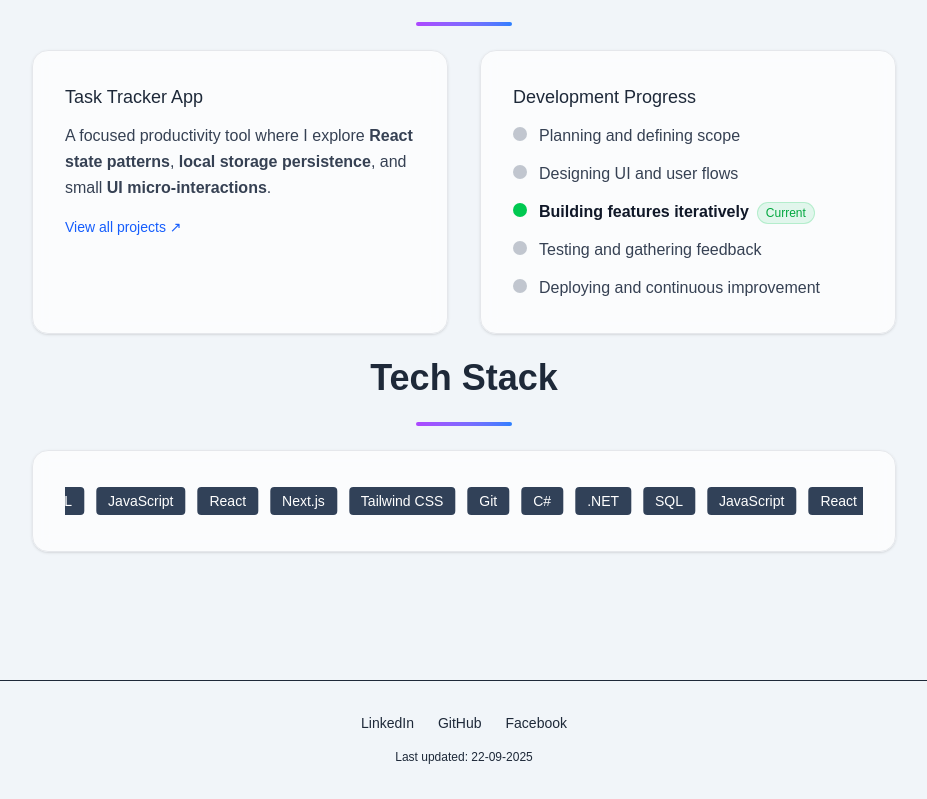
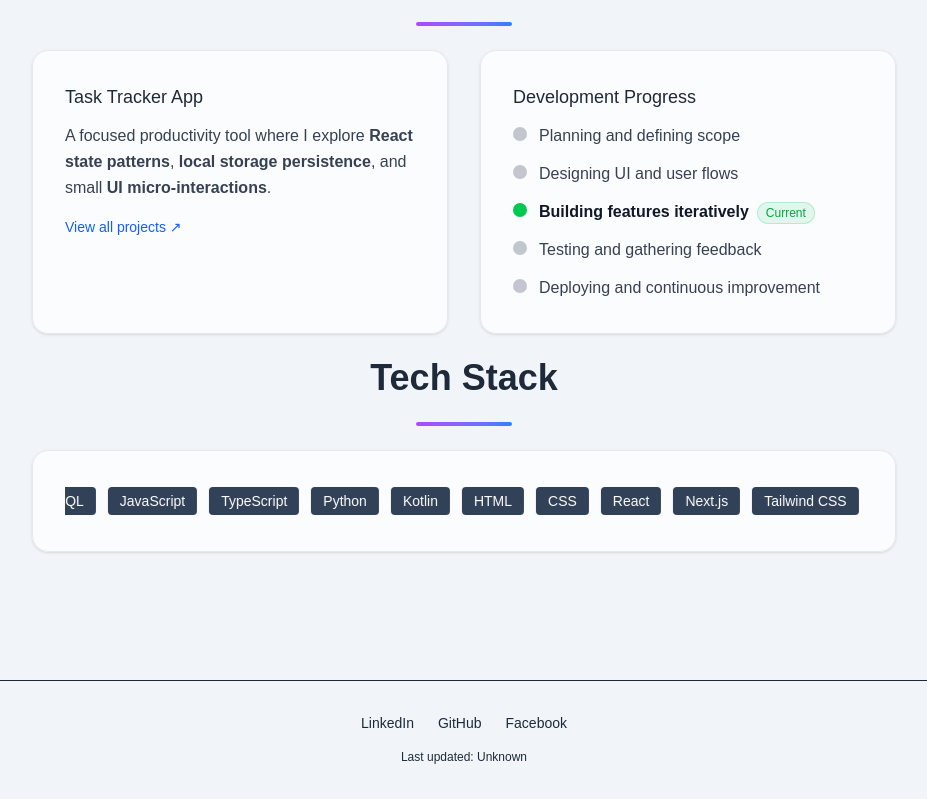
Before and after one commit to Nuggitt/portfolio-nextjs, a Next.js app: page /about in a window 1280 px wide. Shown: the part 1285-2084 px from the top of the page, without its empty margins (176-1103 px from the left). Built offline with nearby package versions, Linux system fonts and the light colour scheme.

Commit message:
updated footer last updated date.

```diff
--- a/src/app/about/page.js
+++ b/src/app/about/page.js
@@ -6,14 +6,45 @@ import { useEffect, useRef, useState } from "react";
 
 export default function AboutPage() {
   const tech = [
+    // Programming languages
     "C#",
     ".NET",
     "SQL",
     "JavaScript",
+    "TypeScript",
+    "Python",
+    "Kotlin",
+    "HTML",
+    "CSS",
+
+    // Frameworks & libraries
     "React",
     "Next.js",
     "Tailwind CSS",
+    "ASP.NET",
+    "Entity Framework",
+    "Blazor",
+    "Razor Pages",
+    "Vue.js",
+    "Jetpack Compose",
+    "Syncfusion",
+    "Axios",
+    "Selenium",
+    "TensorFlow",
+    "Firebase Auth",
+
+    // Tools & platforms
     "Git",
+    "GitHub",
+    "VS Code",
+    "Docker",
+    "Vercel",
+    "Linux",
+    "Postman",
+    "CI/CD (GitHub)",
+    "Azure",
+    "Azure DevOps",
+    "GitHub Actions",
   ];
 
   const projectSteps = [
@@ -262,7 +293,10 @@ export default function AboutPage() {
           transition={{ duration: 0.5 }}
           className="card text-center group"
         >
-          <div className="scroll-container">
+          <div
+            className="scroll-container"
+            style={{ ["--marquee-speed"]: "120s" }}
+          >
             <ul className="scroll-track">
               {[...tech, ...tech].map((item, i) => (
                 <li key={`${item}-${i}`} className="tag whitespace-nowrap">
--- a/src/app/globals.css
+++ b/src/app/globals.css
@@ -415,26 +415,51 @@ footer p {
 
 /* ===== Marquee (scroll) ===== */
 @keyframes scroll-x {
-  0% {
+  from {
     transform: translateX(0);
   }
-  100% {
+  to {
     transform: translateX(-50%);
-  }
+  } /* virker fordi du duplikerer arrayet */
 }
+
 .scroll-container {
   @apply relative overflow-hidden;
+  --marquee-speed: 50s; /* ⬅️ større tal = langsommere. Prøv 50–60s */
 }
+
+/* selve båndet */
 .scroll-track {
   display: flex;
   gap: 0.75rem;
   width: max-content;
   white-space: nowrap;
   padding: 0.25rem 0.5rem;
-  animation: scroll-x 22s linear infinite;
+  will-change: transform;
+  animation: scroll-x var(--marquee-speed) linear infinite;
 }
+
+/* Pause når kortet (med .group) hoveres */
 .group:hover .scroll-track {
   animation-play-state: paused;
+}
+
+/* Presets via data-attr (valgfrit) */
+.scroll-container[data-speed="slow"] {
+  --marquee-speed: 60s;
+}
+.scroll-container[data-speed="medium"] {
+  --marquee-speed: 45s;
+}
+.scroll-container[data-speed="fast"] {
+  --marquee-speed: 30s;
+}
+
+/* Tilgængelighed */
+@media (prefers-reduced-motion: reduce) {
+  .scroll-track {
+    animation: none;
+  }
 }
 
 /* =================================================================== */
--- a/src/components/footer.js
+++ b/src/components/footer.js
@@ -1,15 +1,11 @@
 "use client";
 
 export default function Footer() {
-  const now = new Date();
-  const yyyy = now.getFullYear();
-  const mm = String(now.getMonth() + 1).padStart(2, "0");
-  const dd = String(now.getDate()).padStart(2, "0");
+  const updated = process.env.NEXT_PUBLIC_LAST_UPDATED;
 
   return (
     <footer>
       <div className="mx-auto max-w-5xl px-4 sm:px-6 text-center">
-        {/* Link-række */}
         <div className="link-row">
           <a
             href="https://www.linkedin.com/in/phni"
@@ -34,9 +30,15 @@ export default function Footer() {
           </a>
         </div>
 
-        {/* Centreret under links */}
         <p>
-          Last updated: {dd}-{mm}-{yyyy}
+          Last updated:{" "}
+          {updated
+            ? new Date(updated).toLocaleDateString("da-DK", {
+                day: "2-digit",
+                month: "2-digit",
+                year: "numeric",
+              })
+            : "Unknown"}
         </p>
       </div>
     </footer>
```
